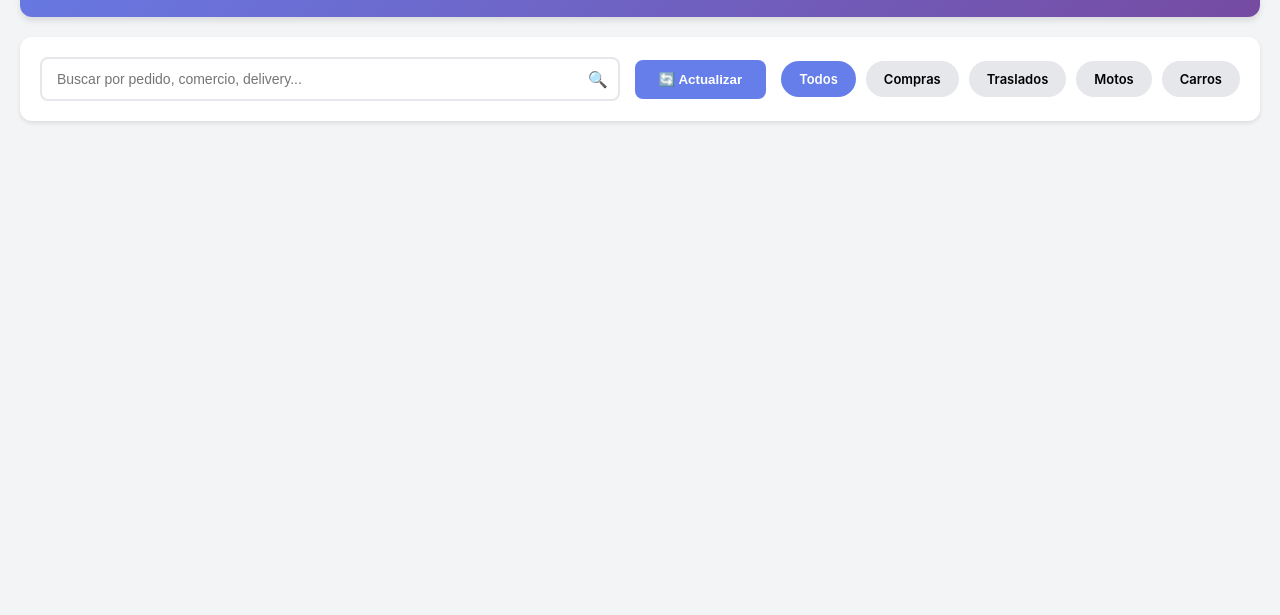
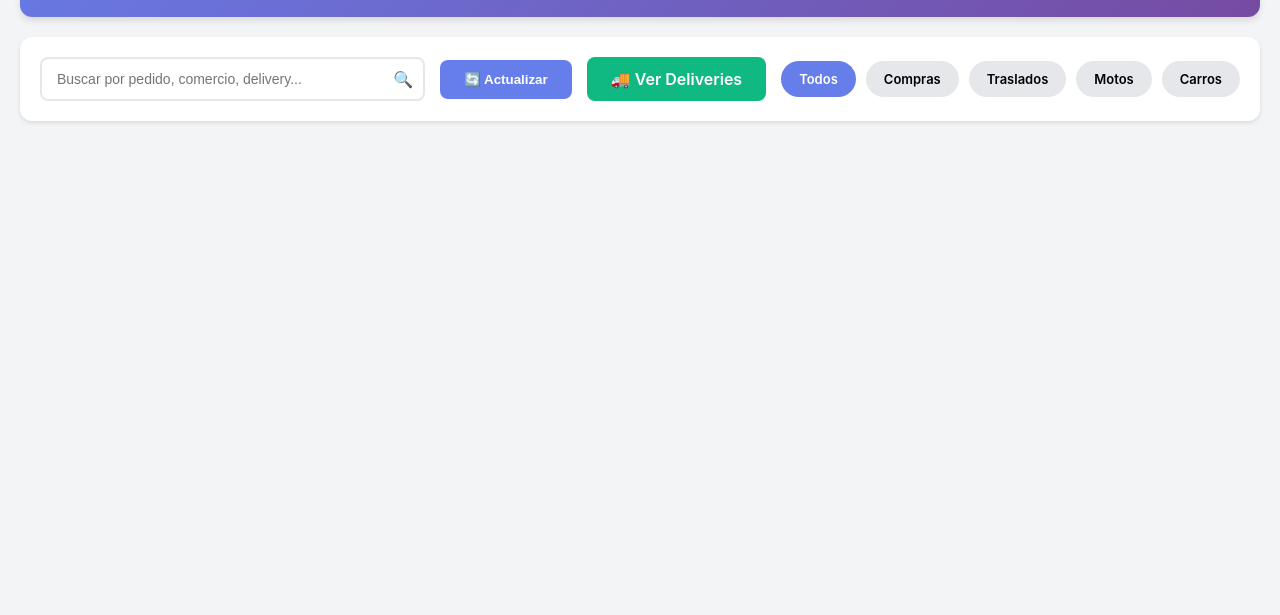
Before and after one commit to SomarExpress/nuevoPedido, a plain HTML site: page PEDIDOS.html in a window 1280 px wide. Shown: the part 185-800 px from the top of the page. Drawn offline with Linux system fonts and the light colour scheme; no server answers.

Commit message:
Update PEDIDOS.html

```diff
--- a/PEDIDOS.html
+++ b/PEDIDOS.html
@@ -109,6 +109,24 @@
 
         .btn-refresh:hover {
             background: #5568d3;
+            transform: translateY(-1px);
+        }
+
+        .btn-deliveries {
+            padding: 12px 24px;
+            background: #10b981;
+            color: white;
+            border: none;
+            border-radius: 8px;
+            cursor: pointer;
+            font-weight: 600;
+            transition: all 0.3s;
+            text-decoration: none;
+            display: inline-block;
+        }
+
+        .btn-deliveries:hover {
+            background: #059669;
             transform: translateY(-1px);
         }
 
@@ -598,6 +616,7 @@
             <span class="search-icon">🔍</span>
         </div>
         <button class="btn-refresh" onclick="cargarPedidos()">🔄 Actualizar</button>
+        <a href="deliveries.html" class="btn-deliveries">🚚 Ver Deliveries</a>
 
         <div class="filter-chips">
             <div class="chip active" data-filter="todos" onclick="filtrarPorTipo(this)">Todos</div>
@@ -1225,19 +1244,17 @@ async function iniciarCicloActualizacion() {
             } catch (error) {
                 console.error("Error en el ciclo:", error);
             } finally {
-        // Espera 5 segundos antes de volver a pedir datos
                 setTimeout(iniciarCicloActualizacion, 30000);
             }
         }
 
-// Arranca el proceso
         iniciarCicloActualizacion();
-        // Función para activar el sonido en móviles tras el primer toque
+
         document.addEventListener('click', function() {
             if (audioContext.state === 'suspended') {
                 audioContext.resume();
             }
-}, { once: true }); // Solo se ejecuta la primera vez que tocas
+        }, { once: true });
     </script>
 </body>
 </html>
```
Lines whose indentation alone changed are shown as unchanged.
